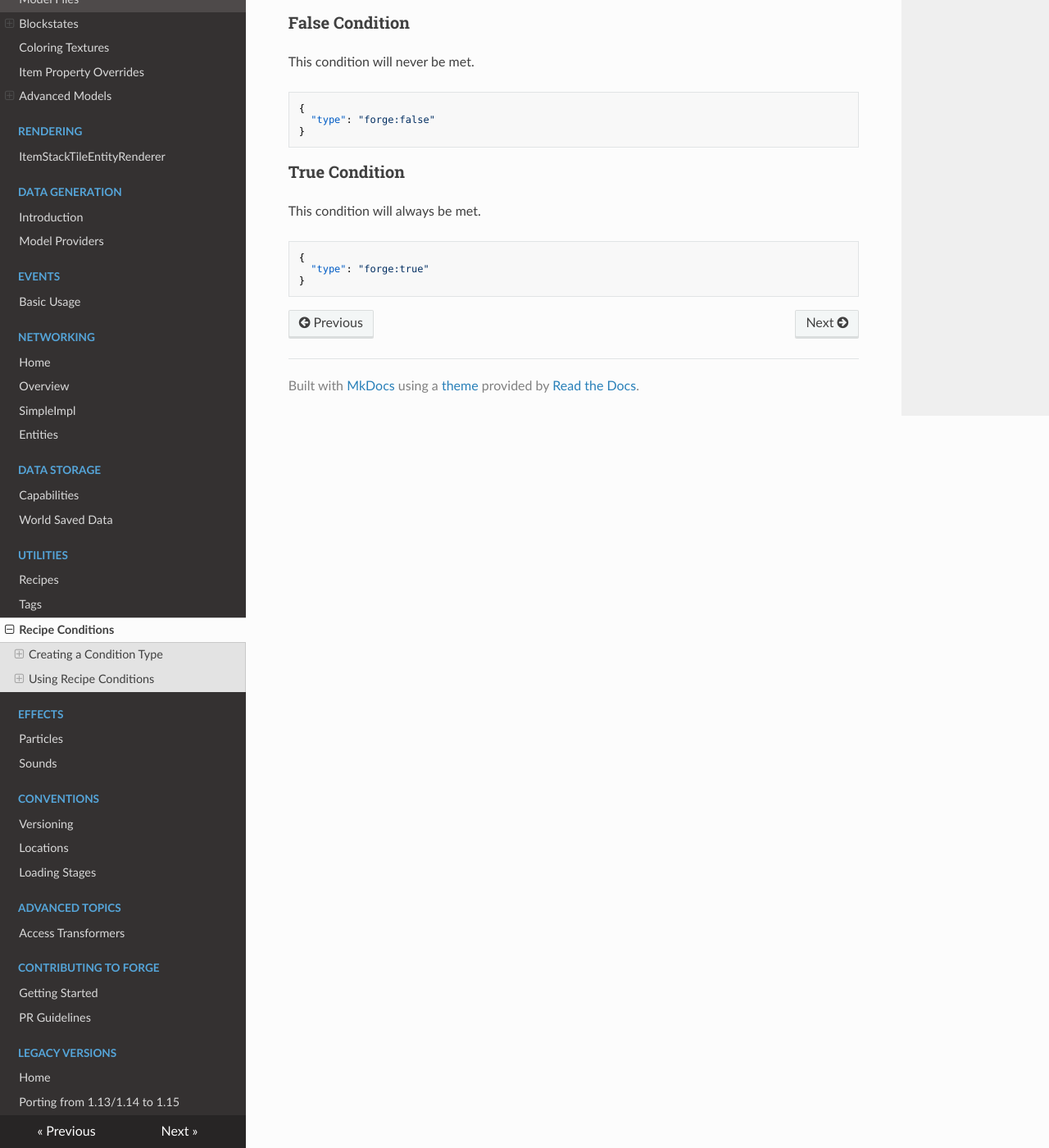
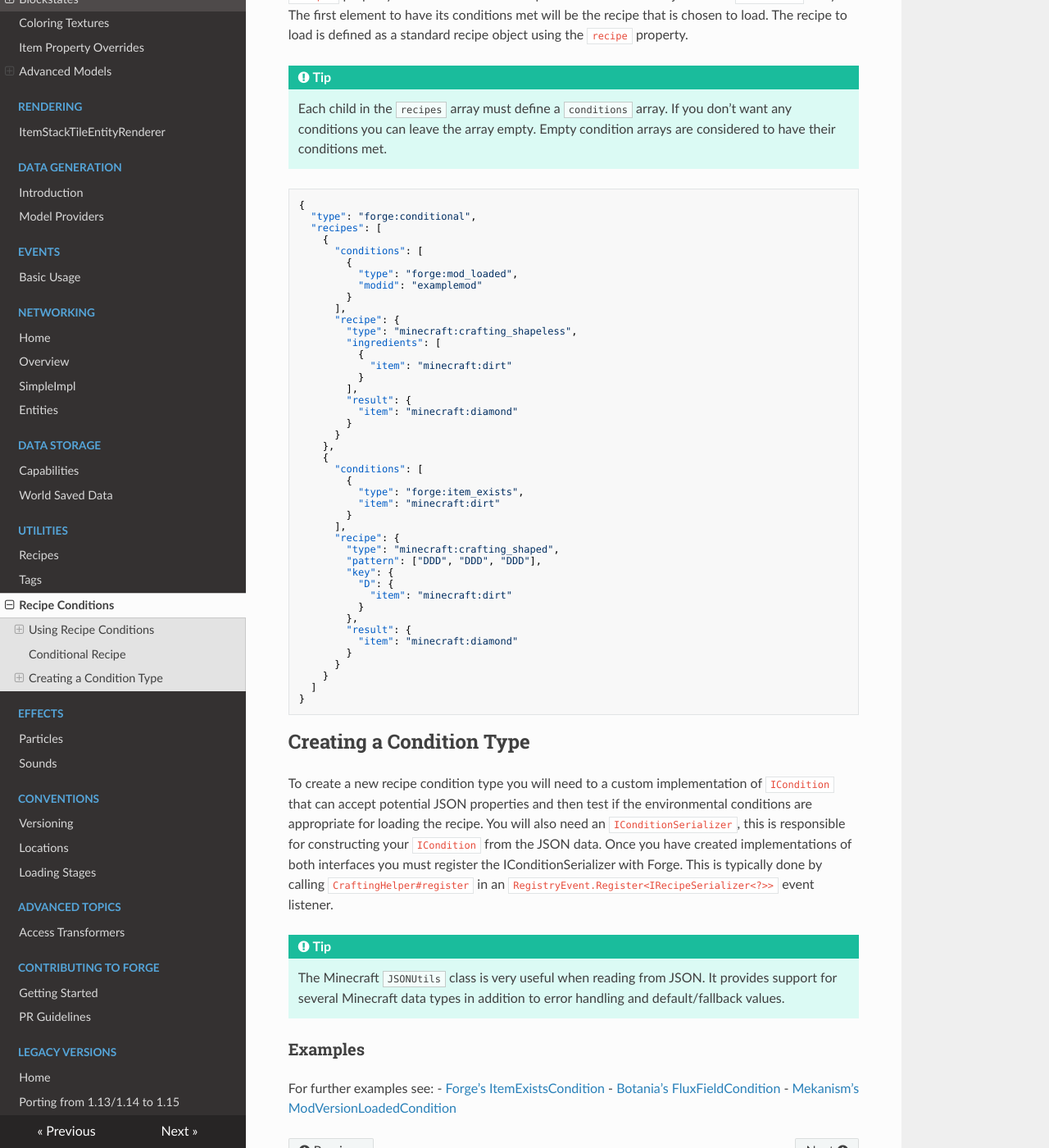
Before and after one commit to MinecraftForge/Documentation, an MkDocs documentation site: the page built from docs/utilities/recipeconditions.md, in a window 1280 px wide and 1400 px high, scrolled down 2812 px. Shown: the whole window at 82% size. Built offline with MkDocs 1.6.1, drawn with Linux system fonts in a browser that asks for light colours; nearby versions of some CDN libraries; some of the changed text lies outside the part shown.

Commit message:
Changed order and added documentation on the forge:conditional recipe type.

````diff
--- a/docs/utilities/recipeconditions.md
+++ b/docs/utilities/recipeconditions.md
@@ -134,3 +120,73 @@ This condition will always be met.
   "type": "forge:true"
 }
 ```
+
+Conditional Recipe
+------------------
+Forge also provides a new conditional recipe type that can be used to change the recipe being loaded based on conditions. This recipe type defines an array of potential recipes using the `recipes` property. Each child element is expected to be a JSON object with a `conditions` array. The first element to have its conditions met will be the recipe that is chosen to load. The recipe to load is defined as a standard recipe object using the `recipe` property.
+
+
+!!! tip
+
+    Each child in the `recipes` array must define a `conditions` array. If you don't want any conditions you can leave the array empty. Empty condition arrays are considered to have their conditions met.
+
+```json
+{
+  "type": "forge:conditional",
+  "recipes": [
+    {
+      "conditions": [
+        {
+          "type": "forge:mod_loaded",
+          "modid": "examplemod"
+        }
+      ],
+      "recipe": {
+        "type": "minecraft:crafting_shapeless",
+        "ingredients": [
+          {
+            "item": "minecraft:dirt"
+          }
+        ],
+        "result": {
+          "item": "minecraft:diamond"
+        }
+      }
+    },
+    {
+      "conditions": [
+        {
+          "type": "forge:item_exists",
+          "item": "minecraft:dirt"
+        }
+      ],
+      "recipe": {
+        "type": "minecraft:crafting_shaped",
+        "pattern": ["DDD", "DDD", "DDD"],
+        "key": {
+          "D": {
+            "item": "minecraft:dirt"
+          }
+        },
+        "result": {
+          "item": "minecraft:diamond"
+        }
+      }
+    }
+  ]
+}
+```
+
+Creating a Condition Type
+-------------------------
+To create a new recipe condition type you will need to a custom implementation of `ICondition` that can accept potential JSON properties and then test if the environmental conditions are appropriate for loading the recipe. You will also need an `IConditionSerializer`, this is responsible for constructing your `ICondition` from the JSON data. Once you have created implementations of both interfaces you must register the IConditionSerializer with Forge. This is typically done by calling `CraftingHelper#register` in an `RegistryEvent.Register<IRecipeSerializer<?>>` event listener.
+
+!!! tip
+
+    The Minecraft `JSONUtils` class is very useful when reading from JSON. It provides support for several Minecraft data types in addition to error handling and default/fallback values.
+
+### Examples
+For further examples see:
+- [Forge's ItemExistsCondition](https://github.com/MinecraftForge/MinecraftForge/blob/1.16.x/src/main/java/net/minecraftforge/common/crafting/conditions/ItemExistsCondition.java)
+- [Botania's FluxFieldCondition](https://github.com/Vazkii/Botania/blob/master/src/main/java/vazkii/botania/common/crafting/FluxfieldCondition.java)
+- [Mekanism's ModVersionLoadedCondition](https://github.com/mekanism/Mekanism/blob/96cb0ef196f116f935d1cb22a38dbd6cafa95e09/src/main/java/mekanism/common/recipe/condition/ModVersionLoadedCondition.java)
````
Also changed, not shown: other parts of docs/utilities/recipeconditions.md (+0 -14 lines).
